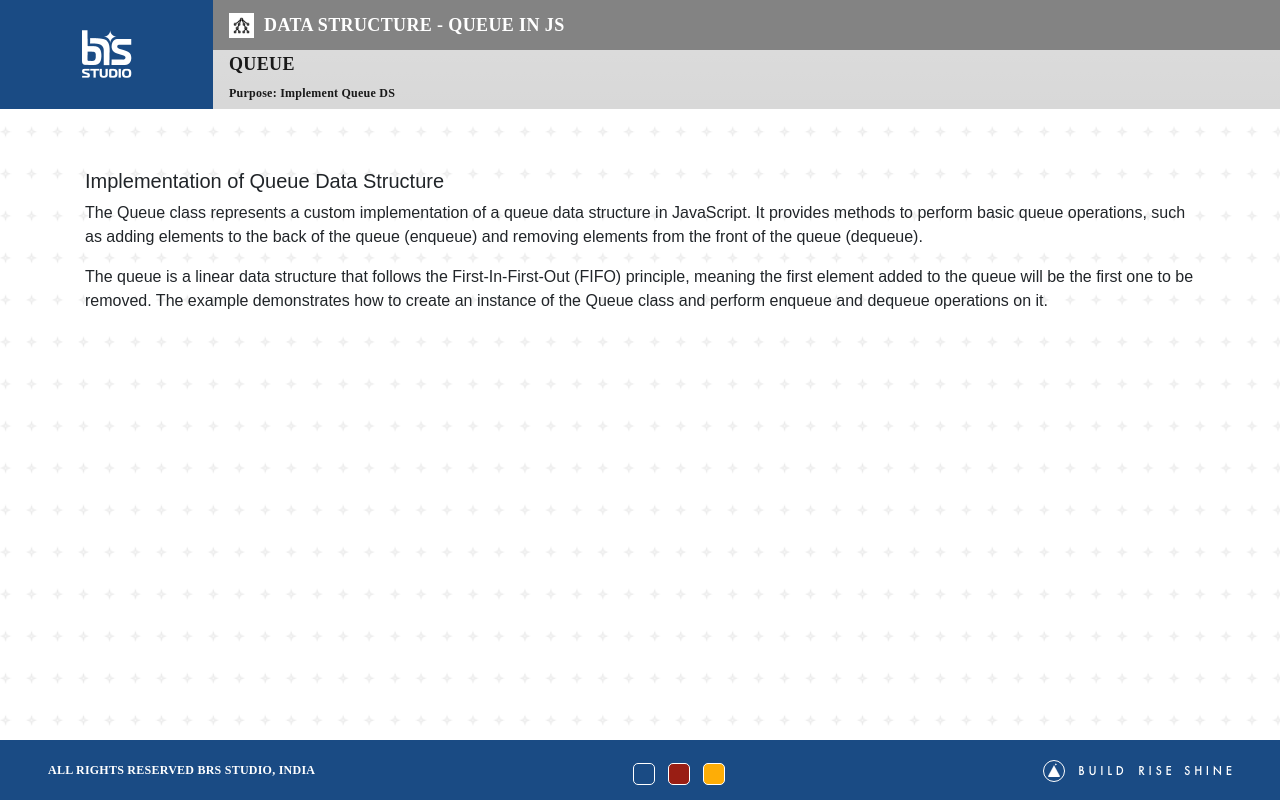
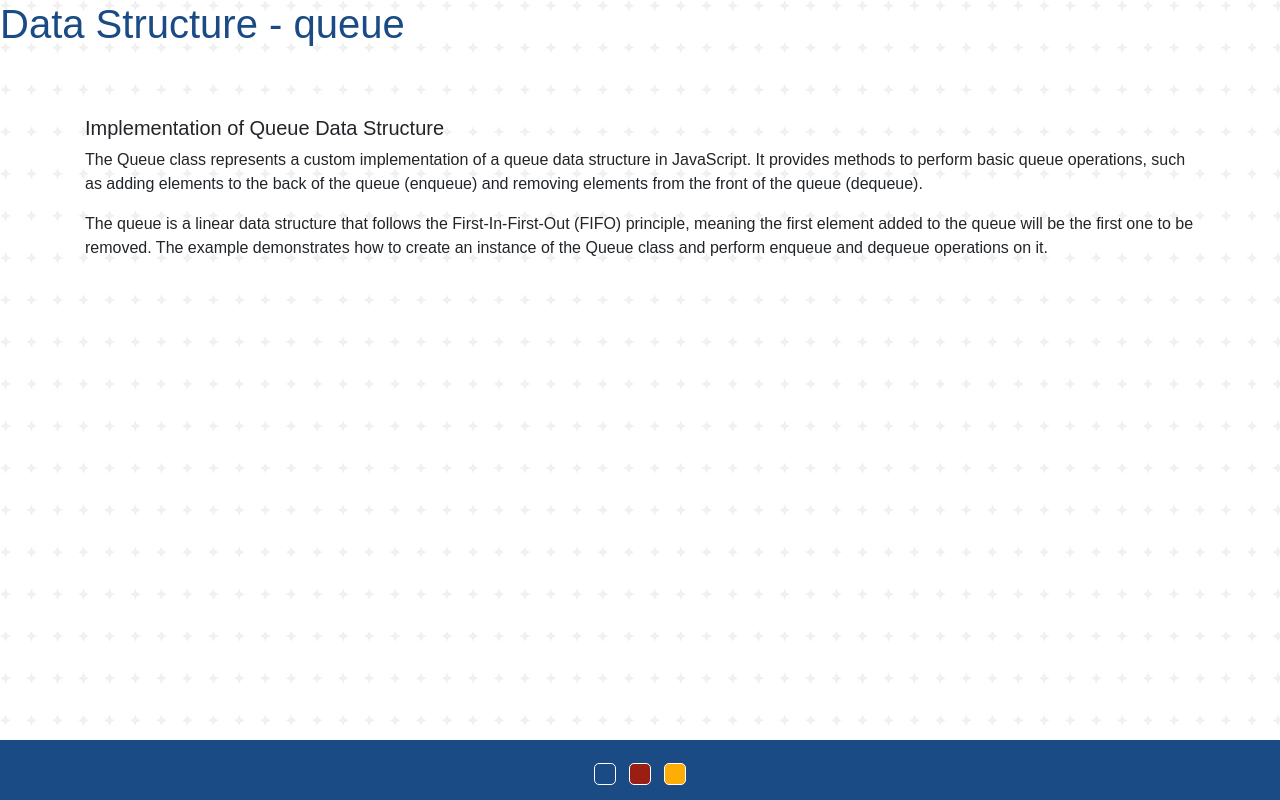
Before and after one commit to Ram-BRS/queue, a plain HTML site: page index.html in a window 1280 px wide. Drawn offline with nearby package versions, Linux system fonts and the light colour scheme.

Commit message:
update files

```diff
--- a/index.html
+++ b/index.html
@@ -24,27 +24,9 @@
   </head>
   <body>
     <header>
-      <div class="d-flex bg-gradient">
-        <div class="d-flex flex-grow-1">
-          <nav class="courseTitle">
-            <button class="navbar-brand border-0">
-              <img src="assets/img/logo.png" alt="logo" />
-            </button>
-          </nav>
-          <div class="flex-grow-1">
-            <div class="ReactTitle ps-3 d-flex align-items-center">
-              <img src="assets/img/datastructure.png" alt="logo" />
-              <h3 class="mb-0">Data Structure - Queue in JS</h3>
-            </div>
-            <div class="d-flex ps-3 align-items-center">
-              <div class="flex-grow-1">
-                <h4>Queue</h4>
-                <p class="pb-0 mb-0 text-start">Purpose: Implement Queue DS</p>
-              </div>
-            </div>
-          </div>
+      <div class="queue">
+        <h1>Data Structure - queue</h1>
         </div>
-      </div>
     </header>
 
     <main role="main" class="container" style="margin-bottom: 100px">
@@ -65,8 +47,7 @@
     </main>
 
     <footer class="footer footer-dark">
-      <div class="d-flex justify-content-between px-5">
-        <div>ALL RIGHTS RESERVED BRS STUDIO, INDIA</div>
+      <div class="d-flex justify-content-center px-5">
         <div>
           <button
             onclick="setTheme('#1A4B84')"
@@ -81,9 +62,6 @@
             class="theme-switch theme-switch-yellow_sea"
           ></button>
         </div>
-        <div>
-          <img src="assets/img/footer-logo.png" alt="logo" />
-        </div>
       </div>
     </footer>
     <script src="assets/js/queue.js" defer></script>
```
Also changed, not shown: assets/css/clock.css (deleted, +0 -36 lines).
